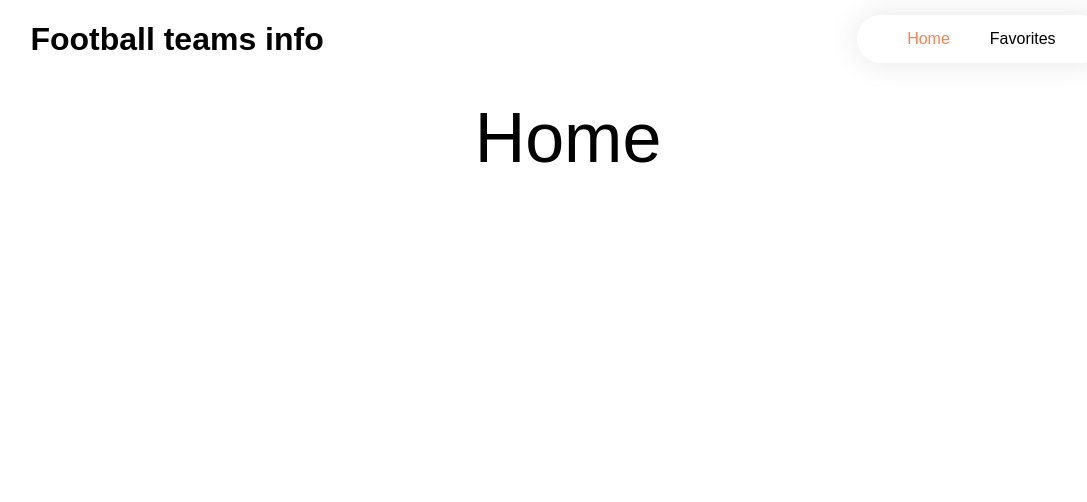
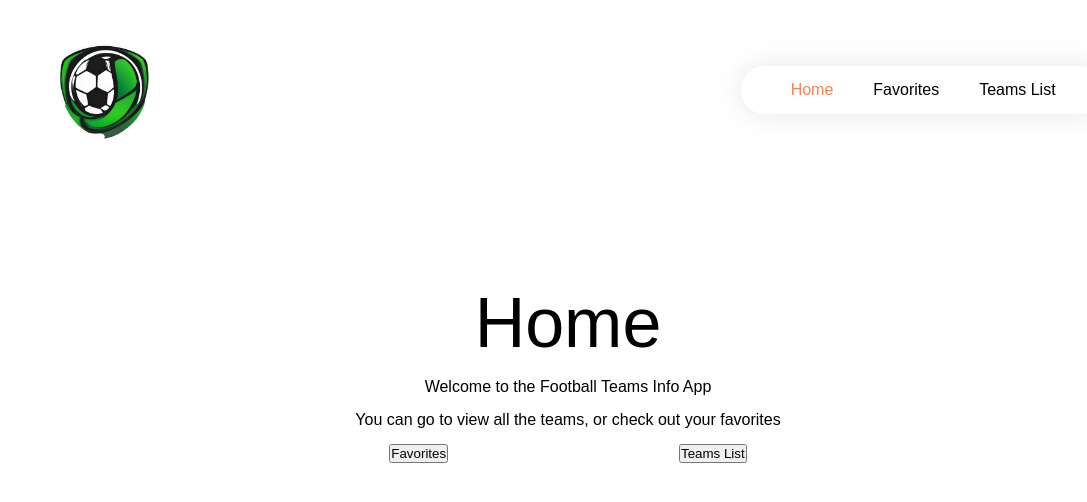
Before and after one commit to Omerbur/app-football, a React (Vite) app in the folder app-football/: page / in a window 1280 px wide. Shown: the top 502 px of the page, without its empty margins (72-1159 px from the left). Built offline with nearby package versions, Linux system fonts and the light colour scheme.

Commit message:
added a logo, buttons for home screen, notfound page, teams page, and preparing to load info from API

```diff
--- a/app-football/src/App.jsx
+++ b/app-football/src/App.jsx
@@ -2,7 +2,10 @@ import React from 'react'
 import RootLayout from './layout/RootLayout'
 import Favorites from './pages/Favorites'
 import Home from './pages/Home'
+import NotFound from './components/NotFound'
 import {Route, createBrowserRouter, createRoutesFromElements,RouterProvider} from 'react-router-dom'
+import TeamsLayout from './layout/TeamsLayout'
+import Teams from './pages/Teams'
 
 const App = () => {
 
@@ -10,7 +13,13 @@ const App = () => {
     createRoutesFromElements(
       <Route path='/' element ={<RootLayout />} >
         <Route index element={<Home />} />
+
         <Route path='favorites' element={<Favorites />} />
+        <Route path='*' element={<NotFound />} />
+
+        <Route path = 'teams' element={<TeamsLayout/>}>
+          <Route index element={<Teams/>}/>
+        </Route>
       </Route>
     )
   )
--- /dev/null
+++ b/app-football/src/assets/data.json
@@ -0,0 +1,6 @@
+{
+    "Teams": [
+
+
+    ]
+}
--- a/app-football/src/components/Navbar.jsx
+++ b/app-football/src/components/Navbar.jsx
@@ -1,13 +1,15 @@
 import React from 'react'
 import {NavLink} from 'react-router-dom'
+import logo from '../assets/logo.png'
 
 const Navbar = () => {
   return (
     <div className = 'navbar'>
-        <h1>Football teams info</h1>
+        <img src={logo} alt="" className = 'logo' / >
         <ul>
           <NavLink to='/'><li>Home</li></NavLink>
           <NavLink to='/favorites'><li>Favorites</li></NavLink>
+          <NavLink to='/teams'><li>Teams List</li></NavLink>
         </ul>
 
     </div>
--- /dev/null
+++ b/app-football/src/components/NotFound.jsx
@@ -0,0 +1,18 @@
+import React from 'react'
+import { useNavigate } from 'react-router-dom'
+
+const NotFound = () => {
+
+    const nav = useNavigate();
+  return (
+    <div className = 'notfound'>
+        <h2>404 | Page not found</h2>
+        <br/>
+        <div className = 'notfoundbutton'>
+            <button onClick={() => nav('/')}>Go to Home Page</button>
+        </div>
+    </div>
+  )
+}
+
+export default NotFound
--- a/app-football/src/index.css
+++ b/app-football/src/index.css
@@ -40,10 +40,71 @@ a.active{
   align-items: center;
   justify-content: center;
   width: 100%;
-  height: 15vh;
+  height: 50vh;
+}
+.home h1{
+  display: flex;
+  align-items: center;
+  justify-content: center;
+}
+.container h1{
+  align-items: center;
+  justify-content: center;
+  font-size: 70px;
+  font-weight: 500;
+}
+
+.notfound h2{
+  display: flex;
+  align-items: center;
+  justify-content: center;
+  height: 50vh;
+  font-size: 30px;
+}
+
+.notfoundbutton{
+  display: flex;
+  align-items: center;
+  justify-content: center;
+
+}
+
+.container p{
+  display: flex;
+  align-items: center;
+  justify-content: center;
+  margin-top: 15px;
 }
 
 .container h1{
-  font-size: 70px;
-  font-weight: 500;
+  display: flex;
+  align-items: center;
+  justify-content: center;
 }
+
+.homebuttons{
+  width:100%;
+  display: flex;
+  justify-content: space-between;
+  align-items: center;
+  padding: 15px 8%;
+}
+
+.favoritebutton{
+  display: inline-block;
+  align-items: center;
+  justify-content:center;
+
+}
+
+.teamslistbutton{
+  display: inline-block;
+  align-items: center;
+  justify-content: center;
+}
+
+.logo{
+  width: 150px;
+  height: auto;
+
+}
--- /dev/null
+++ b/app-football/src/layout/TeamsLayout.jsx
@@ -0,0 +1,13 @@
+import React from 'react'
+import { Outlet } from 'react-router-dom'
+
+const TeamsLayout = () => {
+  return (
+    <div>
+        <h1>Teams List</h1>
+        <Outlet />
+    </div>
+  )
+}
+
+export default TeamsLayout
--- a/app-football/src/pages/Home.jsx
+++ b/app-football/src/pages/Home.jsx
@@ -1,10 +1,28 @@
 import React from 'react'
+import { Outlet, useNavigate } from 'react-router-dom'
 
 const Home = () => {
+  const nav = useNavigate();
   return (
+
     <div>
         <h1>Home</h1>
+        <p>Welcome to the Football Teams Info App</p>
+        <p>You can go to view all the teams, or check out your favorites</p>
+        <div className='homebuttons'>
+          <div className='favoritebutton'>
+           <button onClick={() => nav('favorites')}>Favorites</button>
+         </div>
+
+         <div className='teamslistbutton'>
+            <button onClick={() => nav('teams')}>Teams List</button>
+         </div>
+        </div>
+
+
+        <Outlet />
     </div>
+
   )
 }
 
--- /dev/null
+++ b/app-football/src/pages/Teams.jsx
@@ -0,0 +1,15 @@
+import React from 'react'
+
+const Teams = () => {
+  return (
+    <div>
+
+    </div>
+  )
+}
+
+export default Teams
+
+const teamsLoader = async () => {
+
+}
```
Also changed, not shown: app-football/src/assets/logo.png (added).
